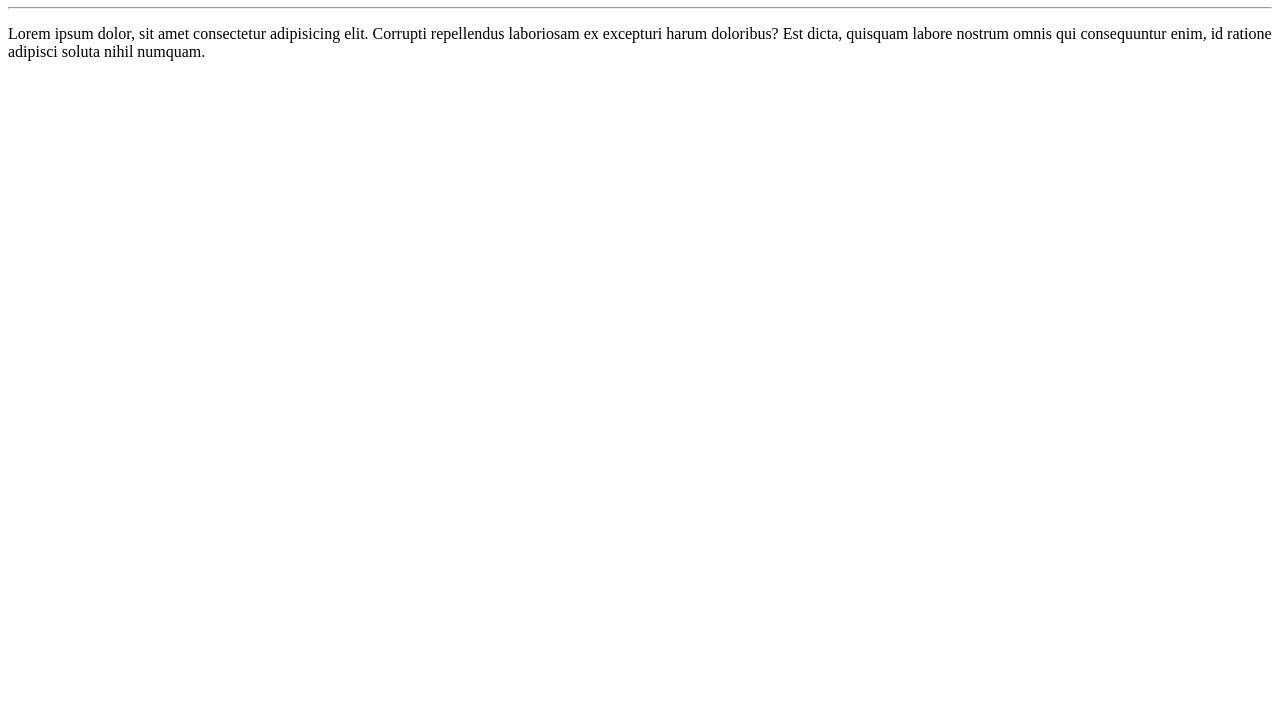
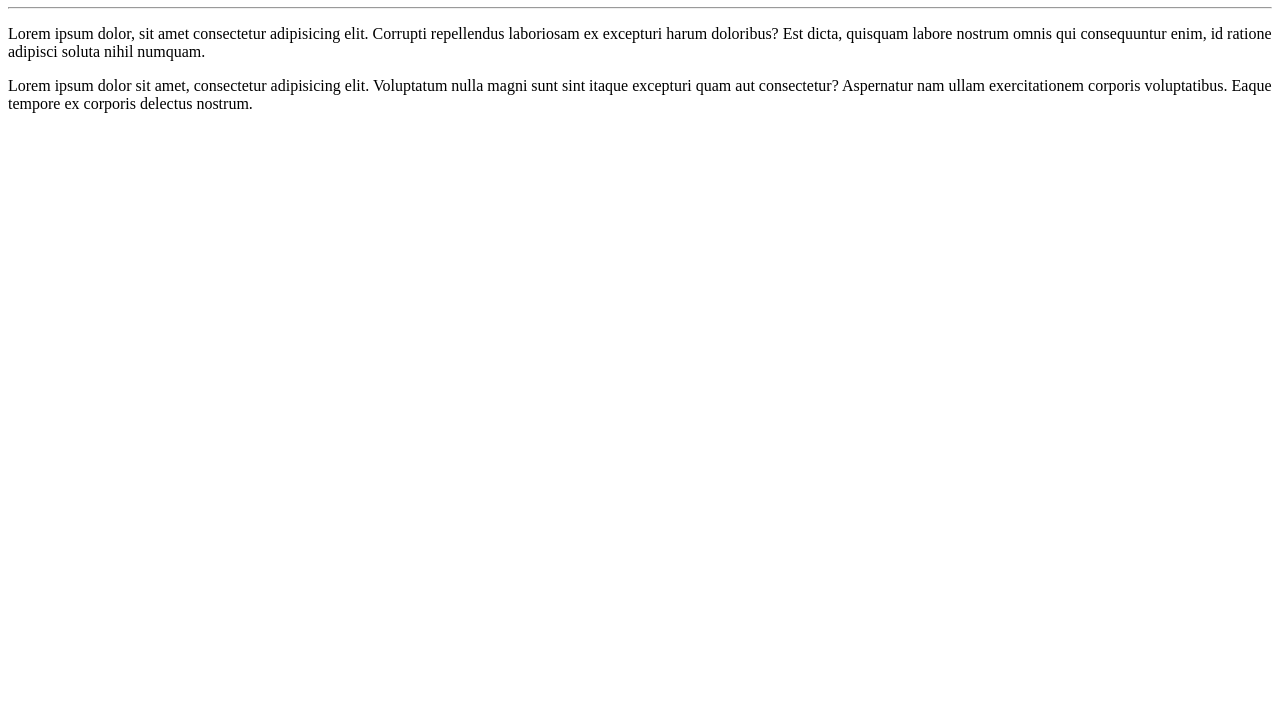
Before and after one commit to Jefersonfranca/Ola-mundo, a plain HTML site: page site-exemplo/index.html in a window 1280 px wide. Shown: the part 73-800 px from the top of the page. Drawn offline with Linux system fonts and the light colour scheme.

Commit message:
adicionei um parágrafo

```diff
--- a/site-exemplo/index.html
+++ b/site-exemplo/index.html
@@ -13,5 +13,9 @@
         Corrupti repellendus laboriosam ex excepturi harum doloribus?
         Est dicta, quisquam labore nostrum omnis qui consequuntur enim,
         id ratione adipisci soluta nihil numquam.</p>
+    <p>Lorem ipsum dolor sit amet, consectetur adipisicing elit.
+        Voluptatum nulla magni sunt sint itaque excepturi quam aut
+        consectetur? Aspernatur nam ullam exercitationem corporis
+        voluptatibus. Eaque tempore ex corporis delectus nostrum.</p>
 </body>
 </html>
```
